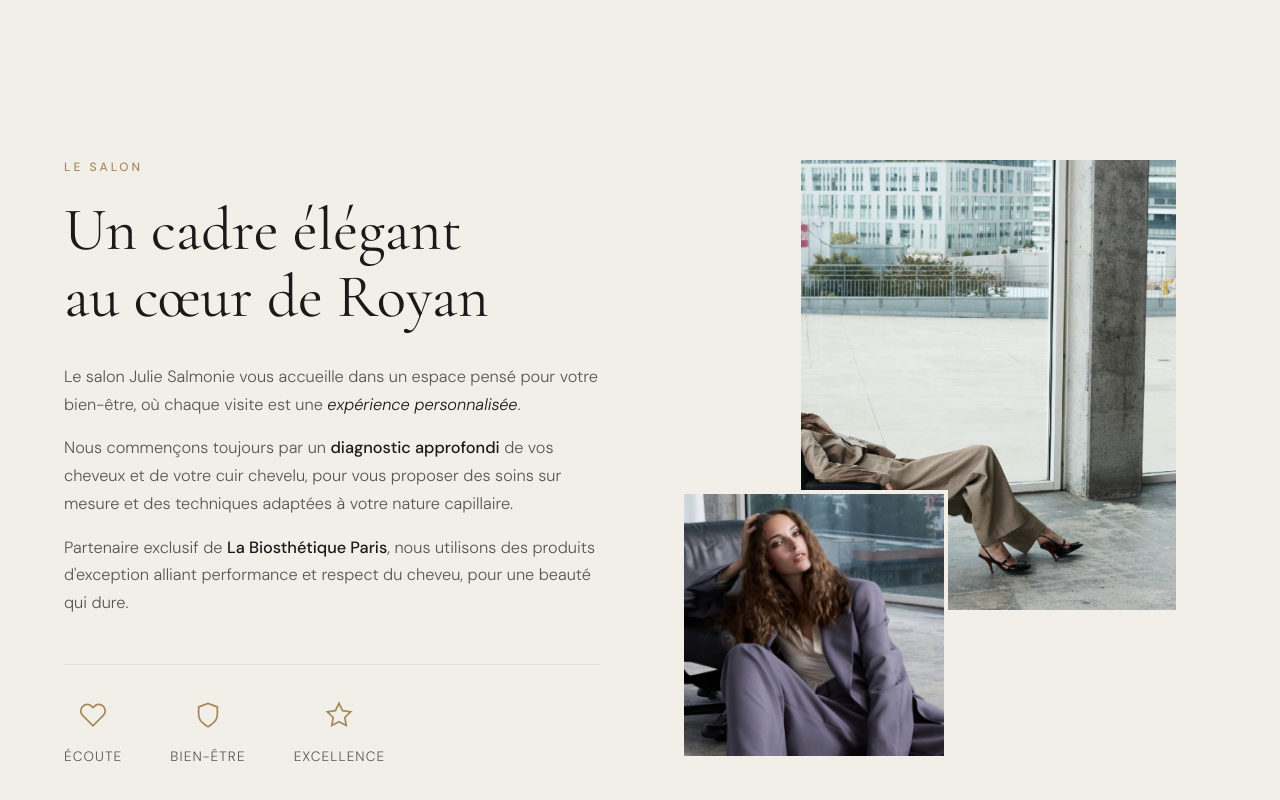
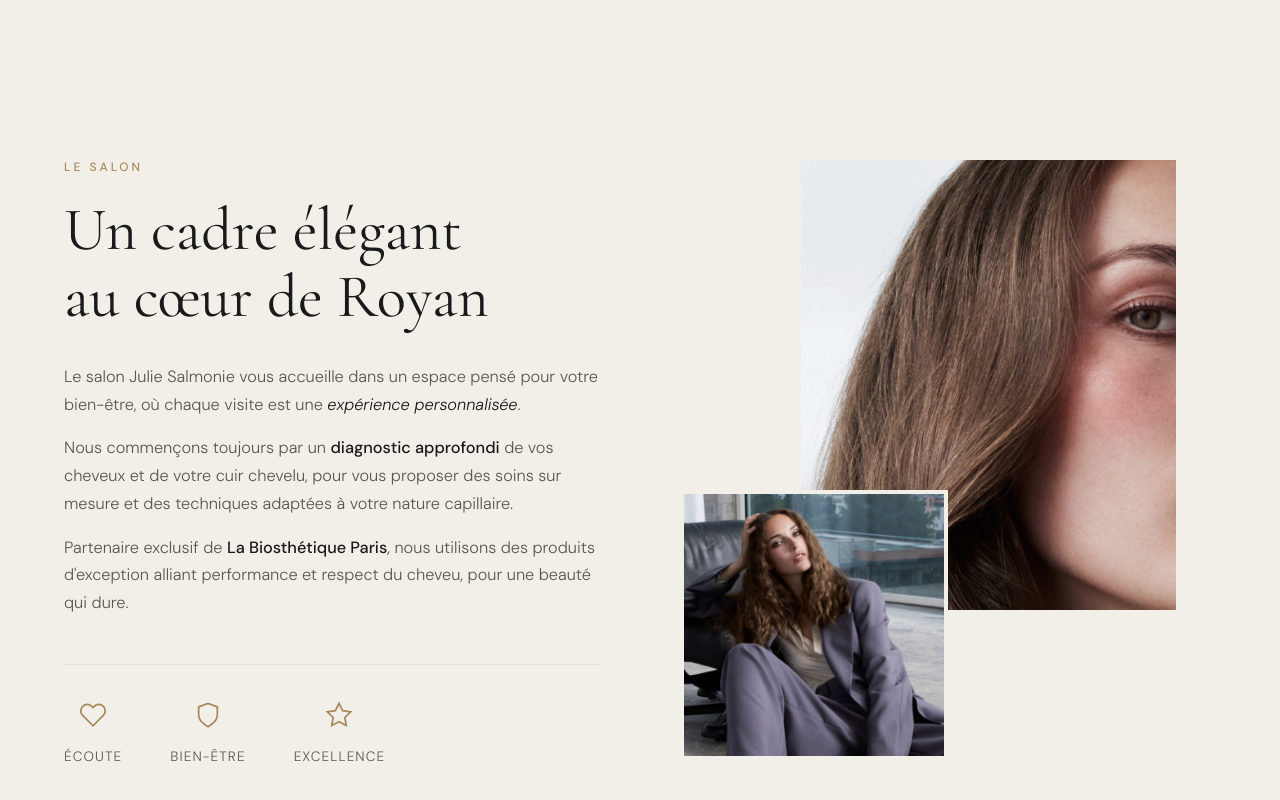
Before and after one commit to stodevCoding/julie-salmonie-refonte, a plain HTML site: page index.html in a window 1280 px wide. Shown: the part 802-1602 px from the top of the page. Drawn offline with Linux system fonts and the light colour scheme.

Commit message:
Salon : changement photo principale

```diff
--- a/index.html
+++ b/index.html
@@ -125,7 +125,7 @@
         </div>
         <div class="salon-images reveal-up">
           <div class="salon-img salon-img-main">
-            <img src="assets/img/tendances/tendance-04.jpg" alt="Int&eacute;rieur du salon Julie Salmonie" loading="lazy">
+            <img src="assets/img/tendances/tendance-05.jpg" alt="Int&eacute;rieur du salon Julie Salmonie" loading="lazy">
           </div>
           <div class="salon-img salon-img-secondary">
             <img src="assets/img/tendances/tendance-02.jpg" alt="Coiffure tendance" loading="lazy">
```
